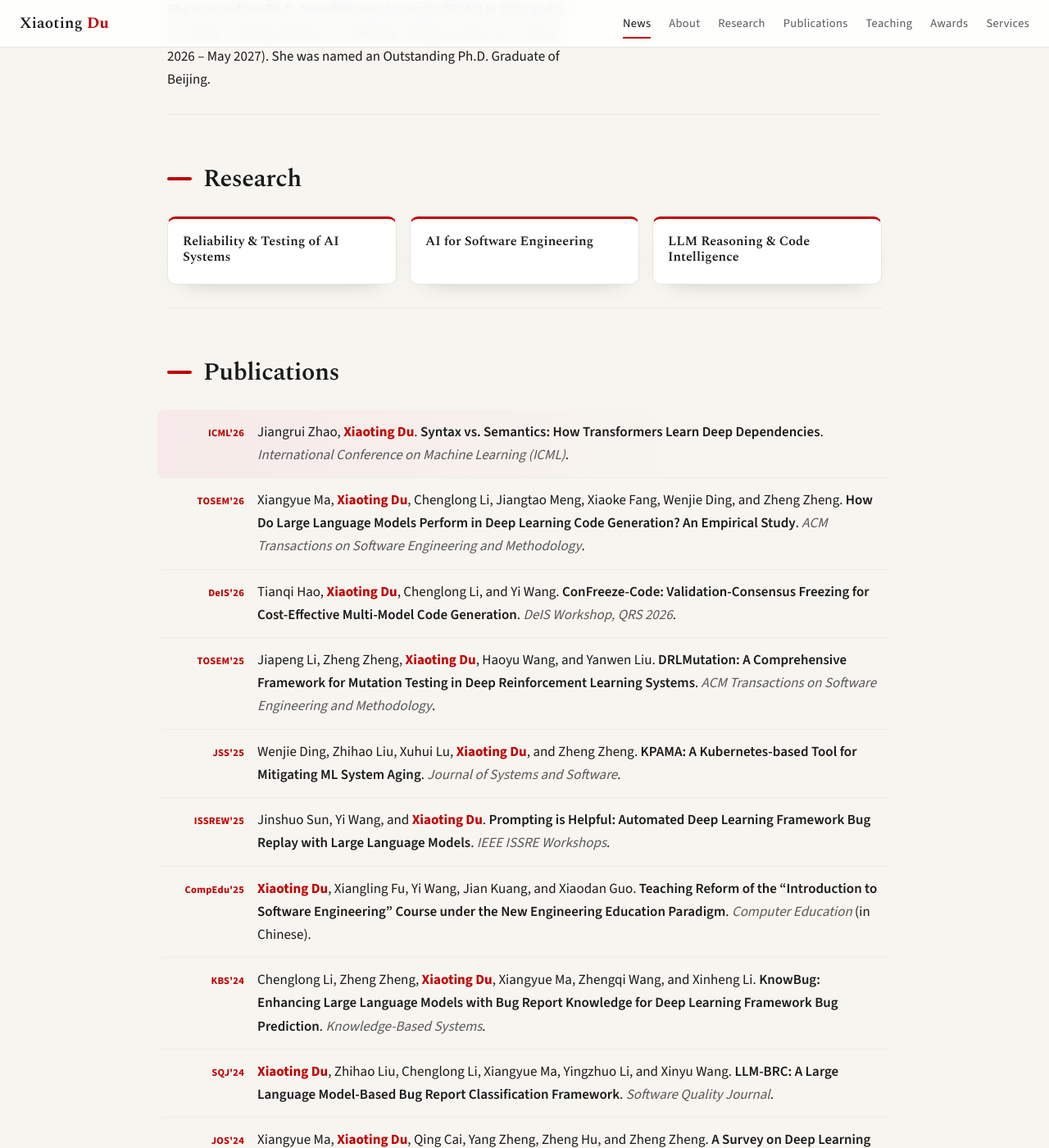
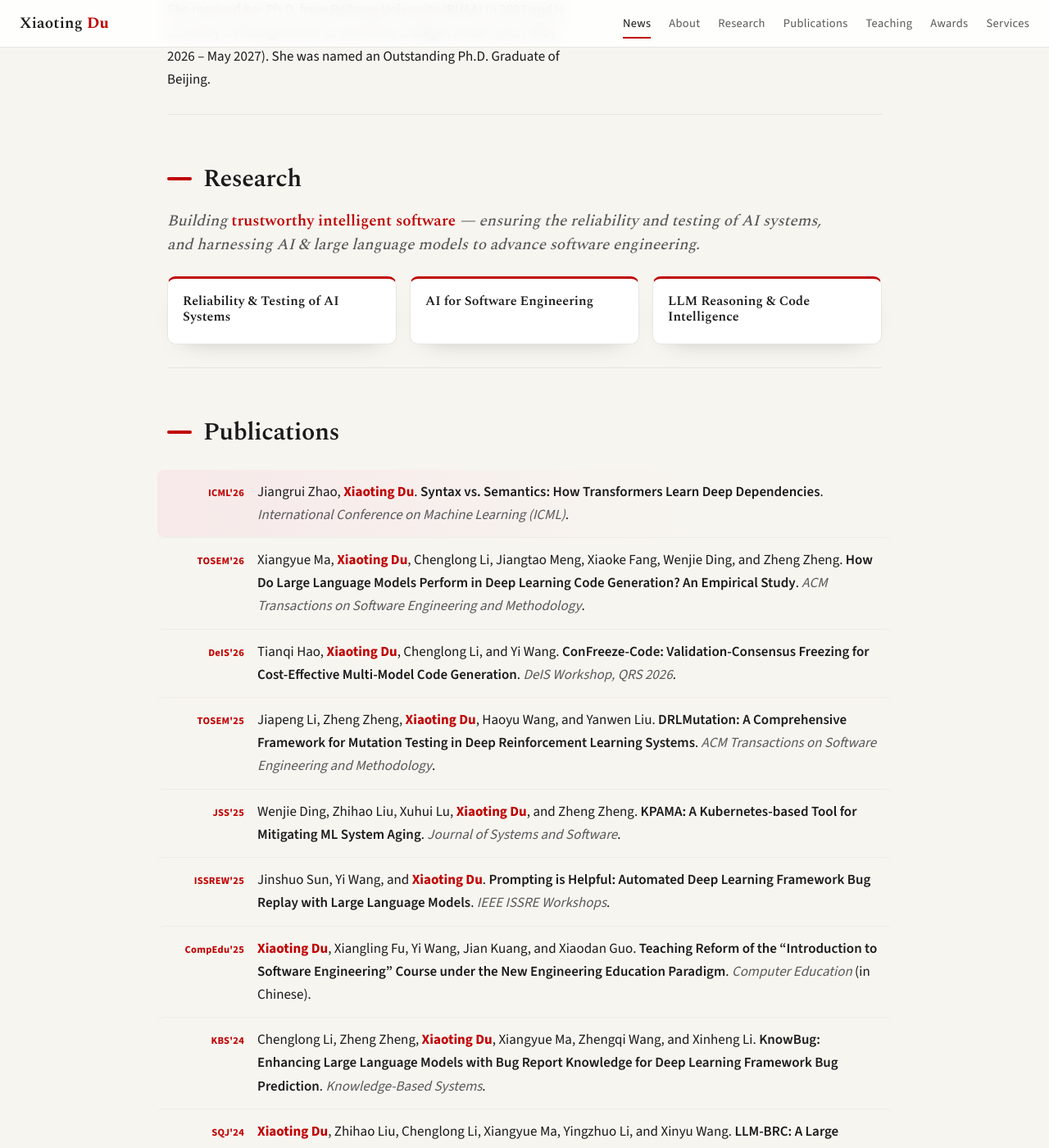
Before and after one commit to xiaotingdu/xiaotingdu.github.io, a Jekyll site: the page index.html, which Jekyll copies as it is, in a window 1280 px wide and 1400 px high, scrolled down 2229 px. Shown: the whole window at 82% size. Built offline with Jekyll 4.4.1, drawn with Linux system fonts in a browser that asks for light colours; a style sheet for code colours, icons or effects is not loaded.

Commit message:
feat: add a one-line research summary phrase under Research
Co-Authored-By: Claude Opus 4.8 <noreply@anthropic.com>
Claude-Session: https://claude.ai/code/session_01HHvSEjrXxiD74jJiDgt76N

```diff
--- a/index.html
+++ b/index.html
@@ -112,6 +112,7 @@
   <!-- ===================== Research ===================== -->
   <section class="section reveal" id="research">
     <h2>Research</h2>
+    <p class="research-lead">Building <b>trustworthy intelligent software</b> — ensuring the reliability and testing of AI systems, and harnessing AI &amp; large language models to advance software engineering.</p>
     <div class="interests">
       <div class="interest"><h3>Reliability &amp; Testing of AI Systems</h3></div>
       <div class="interest"><h3>AI for Software Engineering</h3></div>
--- a/style.css
+++ b/style.css
@@ -168,6 +168,13 @@ main { max-width: var(--max); margin: 0 auto; padding: 0 24px; }
 .timeline li:last-child { border-bottom: 0; }
 .timeline .yr { flex: 0 0 118px; color: var(--ink-2); font-weight: 600; font-size: 14px; font-variant-numeric: tabular-nums; }
 
+/* Research lead phrase */
+.research-lead {
+  font-family: var(--serif); font-style: italic; font-size: 19px; line-height: 1.5;
+  color: var(--ink-2); margin: -8px 0 24px; max-width: 800px;
+}
+.research-lead b { font-style: normal; color: var(--red); font-weight: 600; }
+
 /* Research interest cards */
 .interests { display: grid; grid-template-columns: repeat(3, 1fr); gap: 16px; margin: 0 0 14px; }
 .interest {
```
